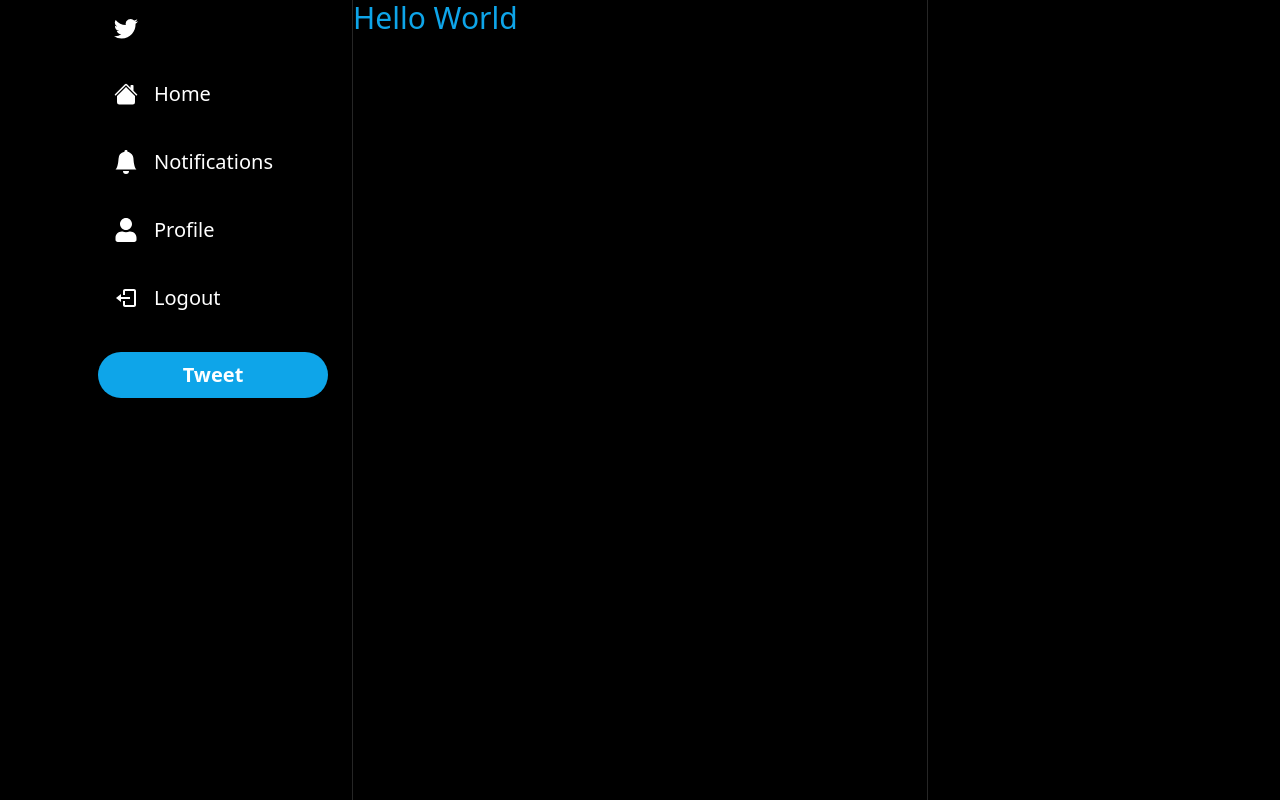
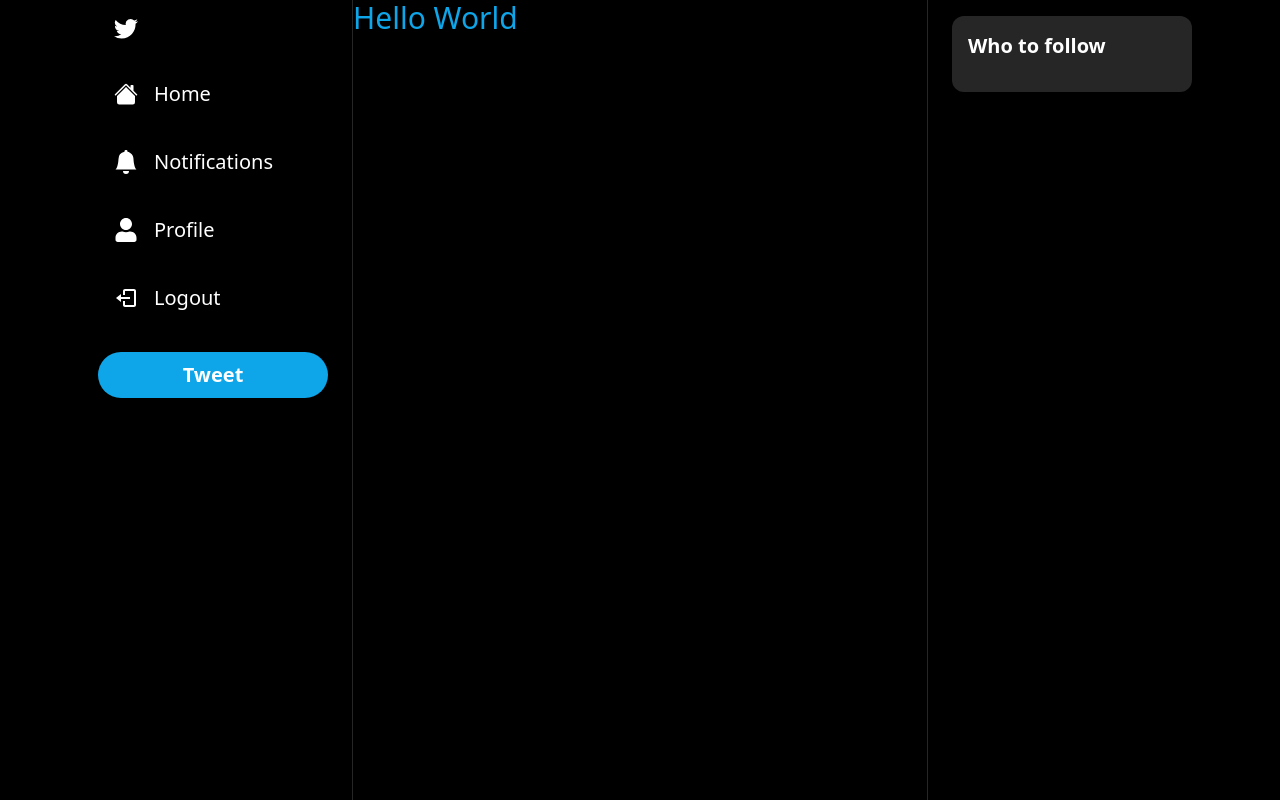
Before and after one commit to VanshulB/tweet-sphere, a Next.js app: page / in a window 1280 px wide. Built offline with nearby package versions, Linux system fonts and the light colour scheme.

Commit message:
followbar

```diff
--- a/components/Layout.tsx
+++ b/components/Layout.tsx
@@ -1,5 +1,6 @@
 import React from "react";
 import Sidebar from "./layout/Sidebar";
+import FollowBar from "./layout/FollowBar";
 
 interface LayoutProps {
   children: React.ReactNode;
@@ -14,6 +15,7 @@
             <div className="col-span-3 lg:col-span-2 border-x-[1px] border-neutral-800">
               {children}
             </div>
+            <FollowBar />
           </div>
         </div>
       </div>
--- /dev/null
+++ b/components/layout/FollowBar.tsx
@@ -0,0 +1,19 @@
+import React from "react";
+
+interface FollowBarProps {}
+const FollowBar: React.FC<FollowBarProps> = ({}) => {
+  return (
+    <>
+      <div className="px-6 py-4 hidden lg:block">
+        <div className="bg-neutral-800 rounded-xl p-4">
+          <h2 className="text-white text-xl font-semibold">Who to follow</h2>
+          <div className="flex flex-col gap-6 mt-4">
+            {/* TODO: User List */}
+          </div>
+        </div>
+      </div>
+    </>
+  );
+};
+
+export default FollowBar;
```
